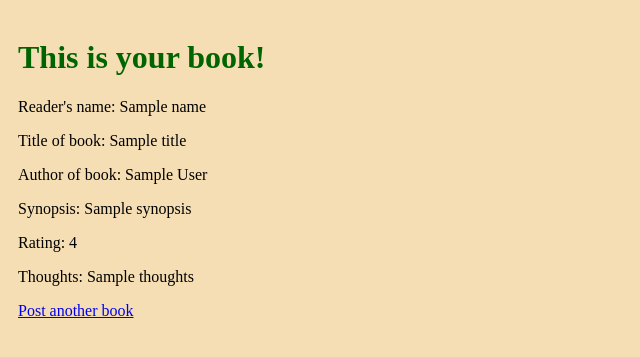
After one commit to ZekeMer/BestBooks, a Flask app: template templates/bookPost.html in a window 1280 px wide. The commit adds this page. Shown: the top 357 px of the page, without its empty margins (0-640 px from the left). Run offline with Flask 3, Linux system fonts and the light colour scheme; the template is opened without the code that fills it: most values are stand-ins (such as "Sample title", 1, 10 or a date in 2020).

Commit message:
Finished app

```diff
--- a/app.py
+++ b/app.py
@@ -13,8 +13,8 @@ def book():
         name = request.form.get('name', '').strip()
         title = request.form.get('title', '').strip()
         author = request.form.get('author', '').strip()
+        synopsis = request.form.get('synopsis', '').strip()
         rating = request.form.get('rating', '').strip()
-        synopsis = request.form.get('synopsis', '').strip()
         thoughts = request.form.get('thoughts', '').strip()
 
         if not name or not rating or not title or not synopsis:
@@ -22,6 +22,6 @@ def book():
             return render_template('book.html', error = msgOfDoom)
 
         # Success! New Bestbook!
-        # return render_template('book.html', name = name, author = author, rating = rating)
+        return render_template('bookPost.html', name = name, title = title, author = author, rating = rating, synopsis = synopsis, thoughts = thoughts)
 
     return render_template('book.html')
--- a/static/style.css
+++ b/static/style.css
@@ -1,8 +1,8 @@
 body {
     max-width: 600px;
-    background-color: tan;
+    background-color: wheat;
     font-family:'Times New Roman', Times, serif;
-    padding:10px;
+    padding: 10px;
 }
 
 h1 { color: darkgreen; }
--- a/templates/book.html
+++ b/templates/book.html
@@ -2,7 +2,7 @@
 
 {% block content %}
 
-<h1>Recommend the Best Book!</h1>
+<h1>Recommend a Best Book!</h1>
 
 {% if error %}
     <p class ="error"> {{ error }} </p>
@@ -42,7 +42,7 @@
 
 
     <div>
-        <button type = "submit"> Post the best book! </button>
+        <button type = "submit"> Post the book! </button>
     </div>
 
 
--- /dev/null
+++ b/templates/bookPost.html
@@ -0,0 +1,16 @@
+{% extends 'base.html' %}
+
+{% block content %}
+
+<h1> This is your book! </h1>
+
+<p> Reader's name: {{ name }} </p>
+<P> Title of book: {{ title }} </P>
+<p> Author of book: {{ author if author else "No author provided. How am I going to find the book now!"}} </p>
+<p> Synopsis: {{ synopsis }}</p>
+<p> Rating: {{ rating }} </p>
+<p> Thoughts: {{ thoughts if thoughts else "No thoughts? How?"}} </p>
+
+<a href = "{{ url_for('book') }}"> Post another book </a>
+
+{% endblock %}
```
